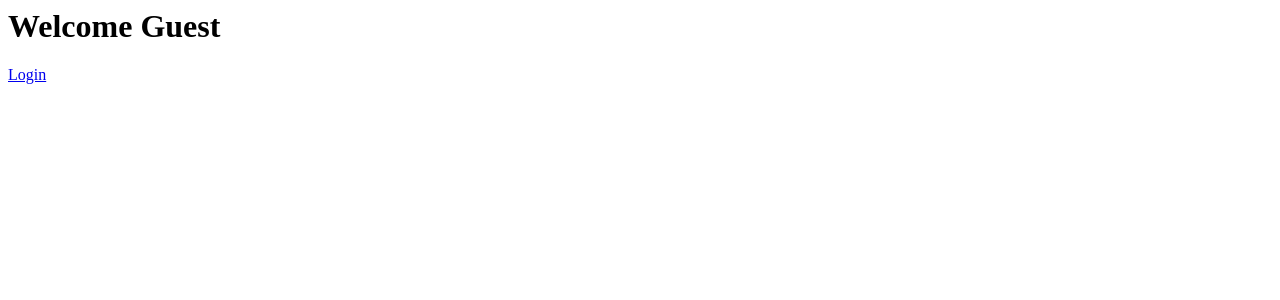
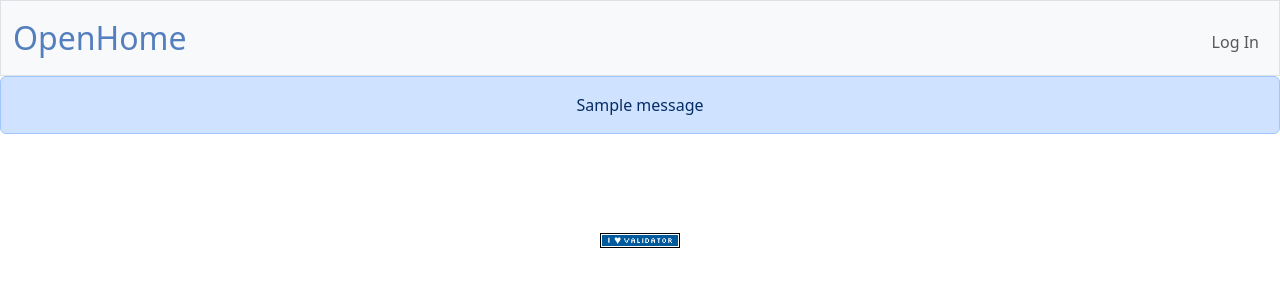
Before and after one commit to ChaplinMarchais/OpenHome, a Flask app: page / in a window 1280 px wide. Shown: the top 300 px of the page. Run offline with Flask 2, Linux system fonts and the light colour scheme; one stand-in notice (Sample message) is shown.

Commit message:
Update server to use layout template and implement navbar and login/logout ui

```diff
--- a/OpenHomeServer/application.py
+++ b/OpenHomeServer/application.py
@@ -1,6 +1,3 @@
-"""Python Flask WebApp Auth0 integration example
-"""
-
 import json
 from os import environ as env
 from urllib.parse import quote_plus, urlencode
@@ -8,6 +5,7 @@ from urllib.parse import quote_plus, urlencode
 from authlib.integrations.flask_client import OAuth
 from dotenv import find_dotenv, load_dotenv
 from flask import Flask, redirect, render_template, session, url_for
+from helpers import login_required
 
 ENV_FILE = find_dotenv()
 if ENV_FILE:
@@ -55,6 +53,7 @@ def login():
 
 
 @app.route("/logout")
+@login_required
 def logout():
     session.clear()
     return redirect(
@@ -72,4 +71,4 @@ def logout():
 
 
 if __name__ == "__main__":
-    app.run(host="0.0.0.0", port=env.get("PORT", 3000))
+    app.run(host="127.0.0.1", port=env.get("PORT", 3000))
--- /dev/null
+++ b/OpenHomeServer/static/styles.css
@@ -0,0 +1,23 @@
+/* Size for brand */
+nav .navbar-brand
+{
+    font-size: xx-large;
+}
+
+/* Colors for brand */
+nav .navbar-brand .blue
+{
+    color: #537fbe;
+}
+nav .navbar-brand .red
+{
+    color: #ea433b;
+}
+nav .navbar-brand .yellow
+{
+    color: #f5b82e;
+}
+nav .navbar-brand .green
+{
+    color: #2e944b;
+}
--- a/OpenHomeServer/templates/home.html
+++ b/OpenHomeServer/templates/home.html
@@ -1,16 +1,12 @@
-<html>
-  <head>
-    <meta charset="utf-8" />
-    <title>Auth0 Example</title>
-  </head>
-  <body>
-    {% if session %}
+{% extends "layout.html" %}
+
+{% block title %}
+  Home
+{% endblock %}
+
+{% block main %}
+  {% if session %}
     <h1>Welcome {{session.userinfo.name}}!</h1>
-    <p><a href="/logout" id="qsLogoutBtn">Logout</a></p>
     <div><pre>{{pretty}}</pre></div>
-    {% else %}
-    <h1 id="profileDropDown">Welcome Guest</h1>
-    <p><a href="/login" id="qsLoginBtn">Login</a></p>
-    {% endif %}
-  </body>
-</html>
+  {% endif %}
+{% endblock %}
--- /dev/null
+++ b/OpenHomeServer/templates/layout.html
@@ -0,0 +1,82 @@
+<!DOCTYPE html>
+
+<html lang="en">
+
+    <head>
+
+        <meta charset="utf-8">
+        <meta name="viewport" content="initial-scale=1, width=device-width">
+
+        <!-- http://getbootstrap.com/docs/5.3/ -->
+        <link href="https://cdn.jsdelivr.net/npm/bootstrap@5.3.5/dist/css/bootstrap.min.css" rel="stylesheet" integrity="sha384-SgOJa3DmI69IUzQ2PVdRZhwQ+dy64/BUtbMJw1MZ8t5HZApcHrRKUc4W0kG879m7" crossorigin="anonymous">
+        <script src="https://cdn.jsdelivr.net/npm/bootstrap@5.3.5/dist/js/bootstrap.bundle.min.js" integrity="sha384-k6d4wzSIapyDyv1kpU366/PK5hCdSbCRGRCMv+eplOQJWyd1fbcAu9OCUj5zNLiq" crossorigin="anonymous"></script>
+
+        <!-- https://favicon.io/emoji-favicons/money-bag/ -->
+        <link href="/static/favicon.ico" rel="icon">
+
+        <link href="/static/styles.css" rel="stylesheet">
+
+        <title>OpenHome: {% block title %}{% endblock %}</title>
+
+    </head>
+
+    <body>
+
+        <nav class="bg-light border navbar navbar-expand-md navbar-light">
+            <div class="container-fluid">
+                <a class="navbar-brand" href="/"><span class="blue">OpenHome</span></a>
+                <button aria-controls="navbar" aria-expanded="false" aria-label="Toggle navigation" class="navbar-toggler" data-bs-target="#navbar" data-bs-toggle="collapse" type="button">
+                    <span class="navbar-toggler-icon"></span>
+                </button>
+                <div class="collapse navbar-collapse" id="navbar">
+                    {% if session %}
+                        <ul class="navbar-nav me-auto mt-2">
+                            <li class="nav-item"><a class="nav-link" href="/devices">Devices</a></li>
+                        </ul>
+                        <ul class="navbar-nav ms-auto mt-2">
+                            <li class="nav-item"><a class="nav-link" href="/logout">Log Out</a></li>
+                        </ul>
+                    {% else %}
+                        <ul class="navbar-nav ms-auto mt-2">
+                            <li class="nav-item"><a class="nav-link" href="/login">Log In</a></li>
+                        </ul>
+                    {% endif %}
+                </div>
+            </div>
+        </nav>
+
+        {% if get_flashed_messages() %}
+            <header>
+                <div class="alert alert-primary mb-0 text-center" role="alert">
+                    {{ get_flashed_messages() | join(" ") }}
+                </div>
+            </header>
+        {% endif %}
+
+        <main class="container py-5 text-center">
+            {% block main %}{% endblock %}
+        </main>
+
+        <footer class="mb-5">
+            <form action="https://validator.w3.org/check" class="text-center" enctype="multipart/form-data" method="post" target="_blank">
+                <input name="doctype" type="hidden" value="HTML5">
+                <input name="fragment" type="hidden">
+                <input alt="Validate" src="/static/I_heart_validator.png" type="image"> <!-- https://validator.w3.org/ -->
+            </form>
+            <script>
+                document.addEventListener('DOMContentLoaded', function() {
+                    // Adapted from https://stackoverflow.com/a/10162353
+                    const html = '<!DOCTYPE ' +
+                    document.doctype.name +
+                    (document.doctype.publicId ? ' PUBLIC "' + document.doctype.publicId + '"' : '') +
+                    (!document.doctype.publicId && document.doctype.systemId ? ' SYSTEM' : '') +
+                    (document.doctype.systemId ? ' "' + document.doctype.systemId + '"' : '') +
+                    '>\n' + document.documentElement.outerHTML;
+                    document.querySelector('form[action="https://validator.w3.org/check"] > input[name="fragment"]').value = html;
+                });
+            </script>
+        </footer>
+
+    </body>
+
+</html>
```
Also changed, not shown: OpenHomeServer/helpers.py (added, +19 -0 lines), OpenHomeServer/static/I_heart_validator.png (added), OpenHomeServer/static/favicon.ico (added).
